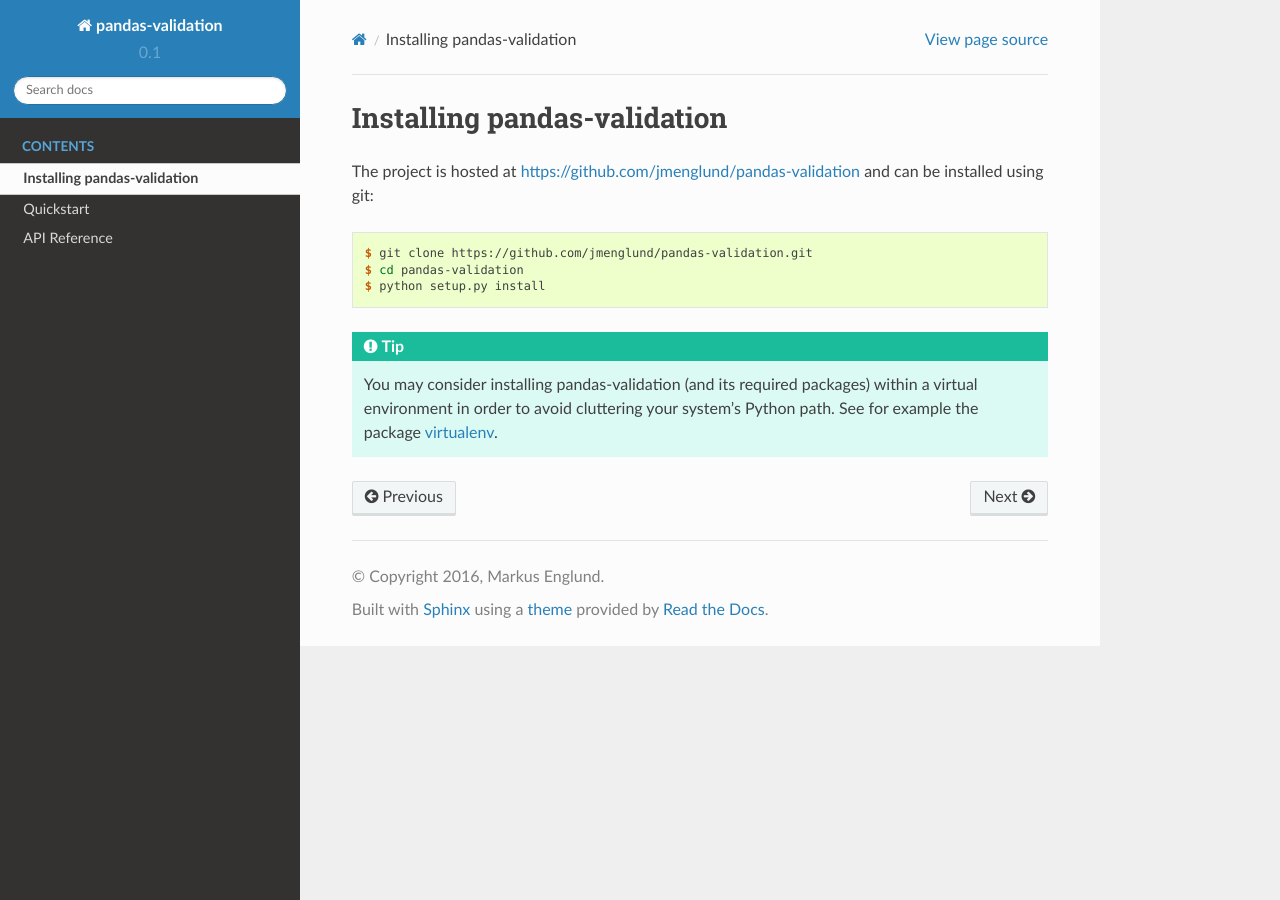
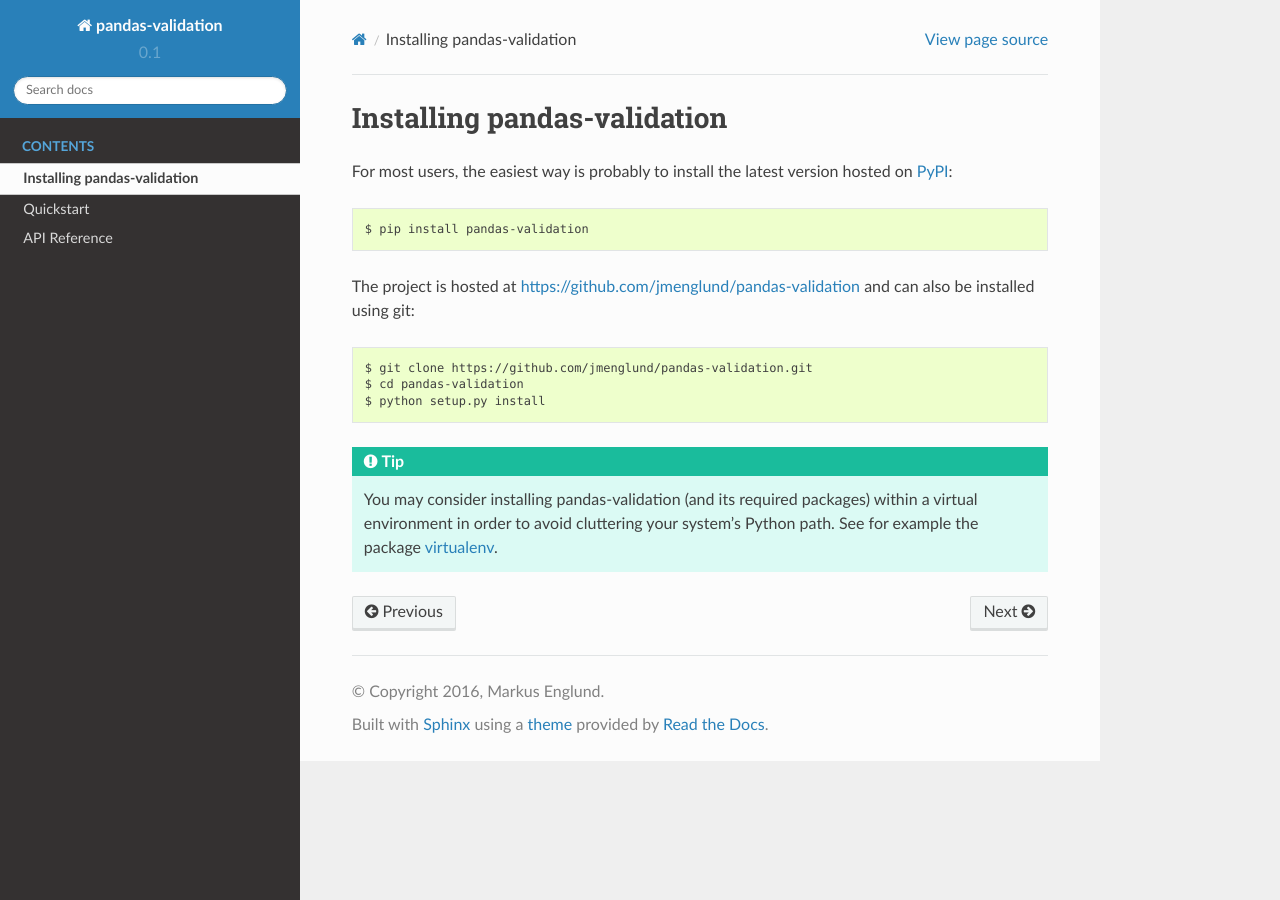
Before and after one commit to s3dev/pdvalidate, a Sphinx documentation site: the page built from docs/source/pandas-validation/installation.rst, in a window 1280 px wide. Built offline with Sphinx 7.4.7 and the Read the Docs theme 2.0.0, drawn with Linux system fonts in a browser that asks for light colours.

Commit message:
Modify installation instructions
Fixes #5

```diff
--- a/docs/source/pandas-validation/installation.rst
+++ b/docs/source/pandas-validation/installation.rst
@@ -5,13 +5,20 @@
 Installing pandas-validation
 ============================
 
+For most users, the easiest way is probably to install the latest version
+hosted on `PyPI <https://pypi.python.org/>`_:
+
+.. code-block::
+
+    $ pip install pandas-validation
+
 The project is hosted at https://github.com/jmenglund/pandas-validation and
-can be installed using git:
+can also be installed using git:
 
-.. code-block:: console
+.. code-block::
 
     $ git clone https://github.com/jmenglund/pandas-validation.git
-    $ cd pandas-validation
+    $ cd pandas-validation
     $ python setup.py install
 
 .. tip::
```
